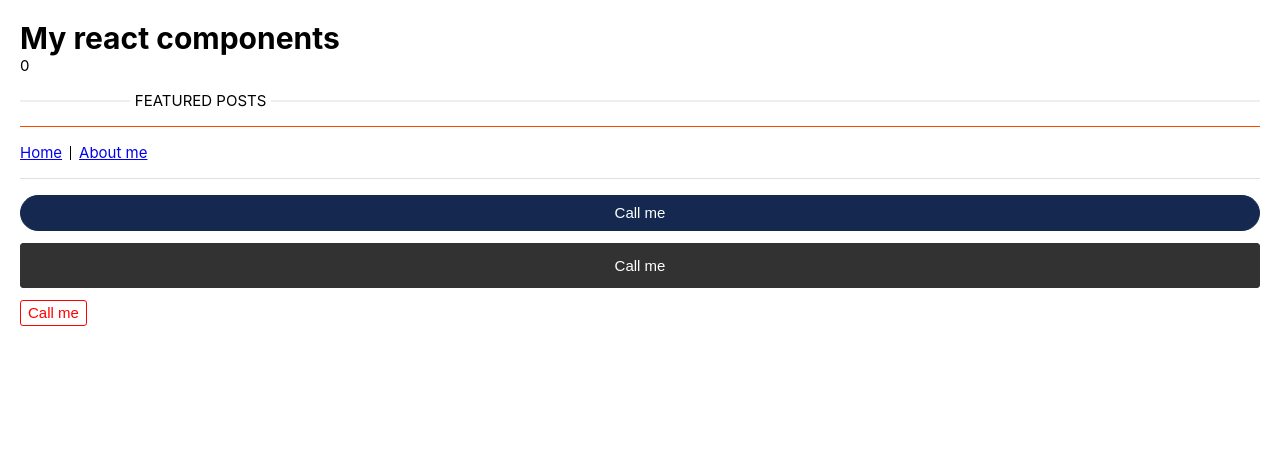
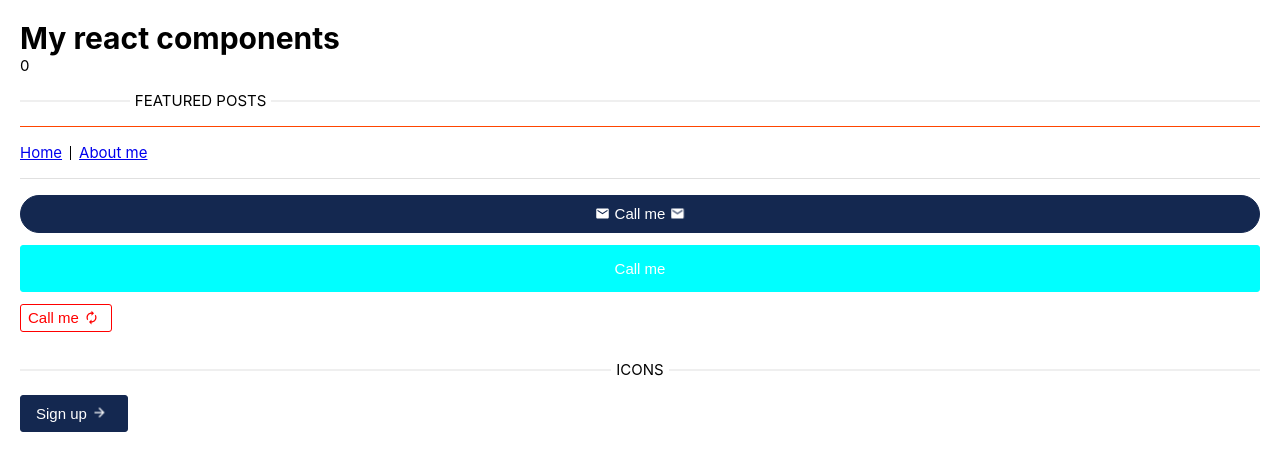
Before and after one commit to ofemmy/custom-components, a React (Create React App) app: page / in a window 1280 px wide. Shown: the top 470 px of the page. Built offline with nearby package versions, Linux system fonts and the light colour scheme.

Commit message:
added icon to button

```diff
--- a/package.json
+++ b/package.json
@@ -13,6 +13,7 @@
     "@types/styled-components": "^5.1.1",
     "react": "^16.13.1",
     "react-dom": "^16.13.1",
+    "react-icons": "^3.10.0",
     "react-scripts": "3.4.1",
     "styled-components": "^5.1.1",
     "typescript": "^3.7.5"
--- a/src/App.tsx
+++ b/src/App.tsx
@@ -1,6 +1,7 @@
-import React, { useState } from "react";
+import React, { useState} from "react";
 import Divider from "./components/Divider";
 import Button from "./components/Button";
+import { MdEmail, MdAutorenew, MdArrowForward} from "react-icons/md";
 
 function App() {
   const [count, setCount] = useState(0);
@@ -19,6 +20,8 @@ function App() {
           onClick={() => {
             setCount(count + 1);
           }}
+          iconLeft={MdEmail}
+          iconRight={MdEmail}
           rounded
           block
         >
@@ -29,7 +32,7 @@ function App() {
             setCount(count + 1);
           }}
           size="large"
-          color="#323232"
+          color="cyan"
           block
         >
           Call me
@@ -41,12 +44,19 @@ function App() {
           size="small"
           typeVariant="outline"
           color="red"
+          iconRight={MdAutorenew}
         >
           Call me
+        </Button>
+        <Divider position="center">Icons</Divider>
+        <Button
+        onClick={()=>{}}
+        iconRight={MdArrowForward}
+        >
+          Sign up
         </Button>
       </div>
     </div>
   );
 }
-
 export default App;
--- a/src/components/Button/Button.tsx
+++ b/src/components/Button/Button.tsx
@@ -1,5 +1,6 @@
 import React from "react";
 import styled, { css } from "styled-components";
+import { IconType } from "react-icons/lib";
 interface ButtonProps extends React.ButtonHTMLAttributes<HTMLButtonElement> {
   children?: React.ReactNode;
   color?: string;
@@ -9,15 +10,27 @@ interface ButtonProps extends React.ButtonHTMLAttributes<HTMLButtonElement> {
   size?: "default" | "large" | "small";
   block?: boolean;
   rounded?: boolean;
+  iconRight?: IconType;
+  iconLeft?: IconType;
 }
 interface StyledButtonProps extends ButtonProps {}
 const StyledButton = styled.button<StyledButtonProps>`
+svg{
+    display: inline-block;
+    vertical-align: middle;
+    margin-left: 0.5rem;
+    margin-bottom:0.4rem;
+    margin-right: 0.5rem;
+    flex-shrink: 0;
+    backface-visibility: hidden;
+}
   border-radius: ${(props) => (props.rounded ? "24px" : "3px")};
   text-align: center;
   transition: all 0.2s;
   white-space: no-wrap;
+  vertical-align:middle;
   display: inline-block;
-  line-height: 1.5715;
+  line-height: 1.7;
   position: relative;
   cursor: pointer;
   color: #ffff;
@@ -90,8 +103,20 @@ const StyledButton = styled.button<StyledButtonProps>`
   }}
 `;
 
-const Button = ({ children, ...otherProps }: ButtonProps) => {
-  return <StyledButton {...otherProps}>{children}</StyledButton>;
+const Button = ({
+  iconLeft,
+  iconRight,
+  children,
+  ...otherProps
+}: ButtonProps) => {
+  console.log(iconLeft);
+  return (
+    <StyledButton {...otherProps}>
+      {iconLeft ? iconLeft({}) : null}
+      {children}
+      {iconRight ? iconRight({}) : null}
+    </StyledButton>
+  );
 };
 
 export default Button;
```
Also changed, not shown: 1 other file (tests, documents, lock files or other folders).
